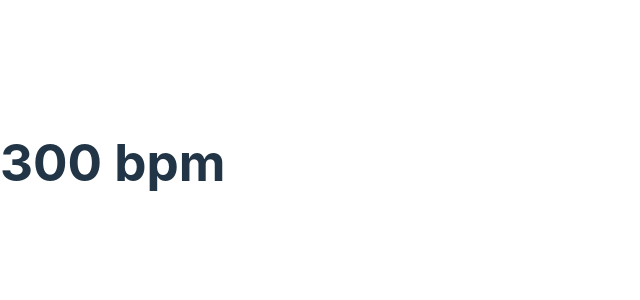
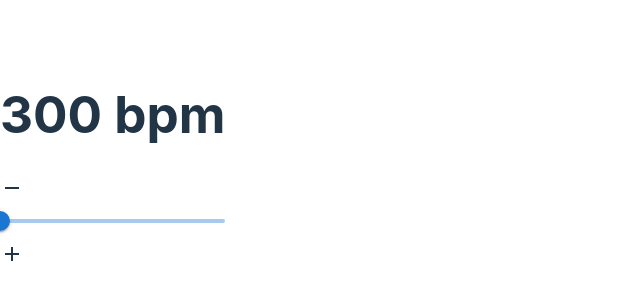
Before and after one commit to RodolphoColler/metronome, a React (Vite) app: page / in a window 1280 px wide. Shown: the part 238-538 px from the top of the page, without its empty margins (0-640 px from the left). Built offline with nearby package versions, Linux system fonts and the light colour scheme.

Commit message:
feat: slider and buttons

```diff
--- a/src/App.jsx
+++ b/src/App.jsx
@@ -1,6 +1,20 @@
+import AddIcon from '@mui/icons-material/Add';
+import RemoveIcon from '@mui/icons-material/Remove';
+import { Slider } from '@mui/material';
+import { useState } from 'react';
+
 function App() {
+  const [bpm, setBpm] = useState(40);
+
   return (
-    <h1>300 bpm</h1>
+    <div>
+      <h1>300 bpm</h1>
+      <div>
+        <RemoveIcon />
+        <Slider min={40} max={400} onChange={ e => { setBpm(e.target.value); } } />
+        <AddIcon />
+      </div>
+    </div>
   );
 }
 
```
